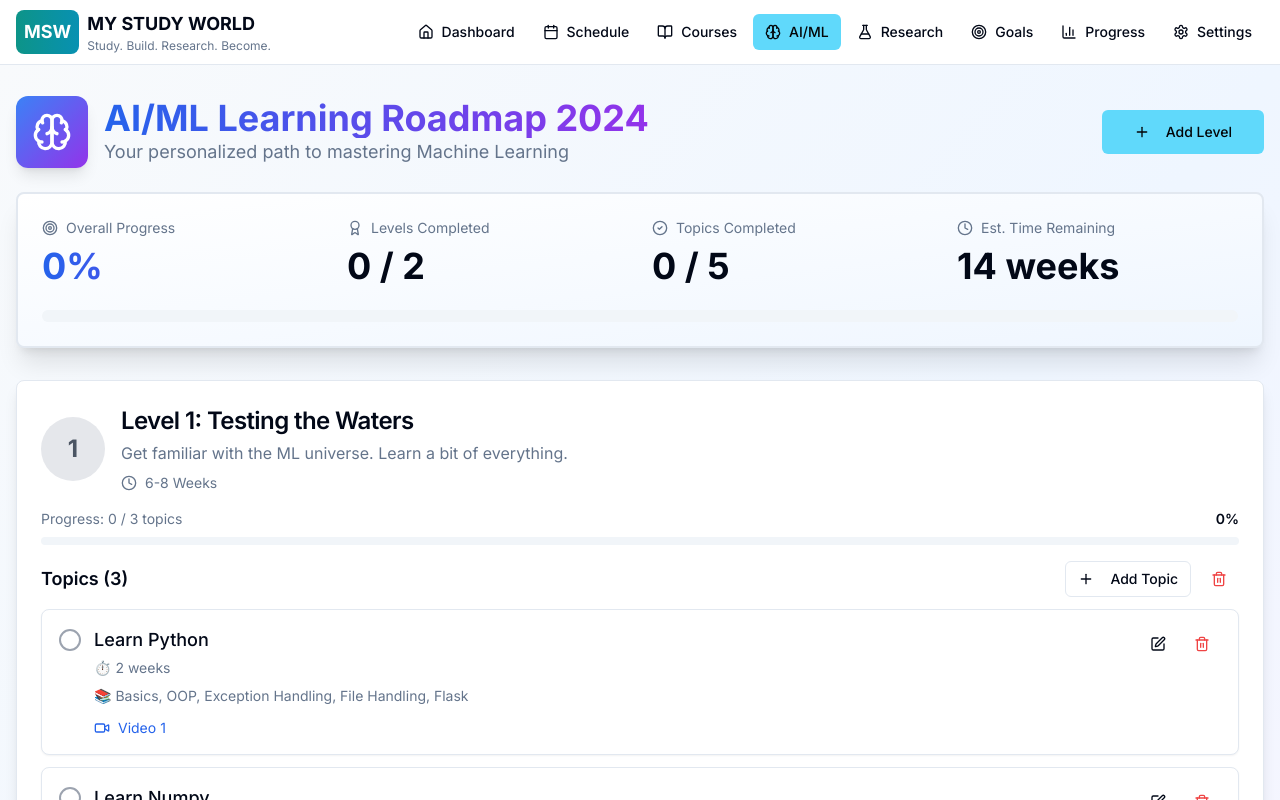
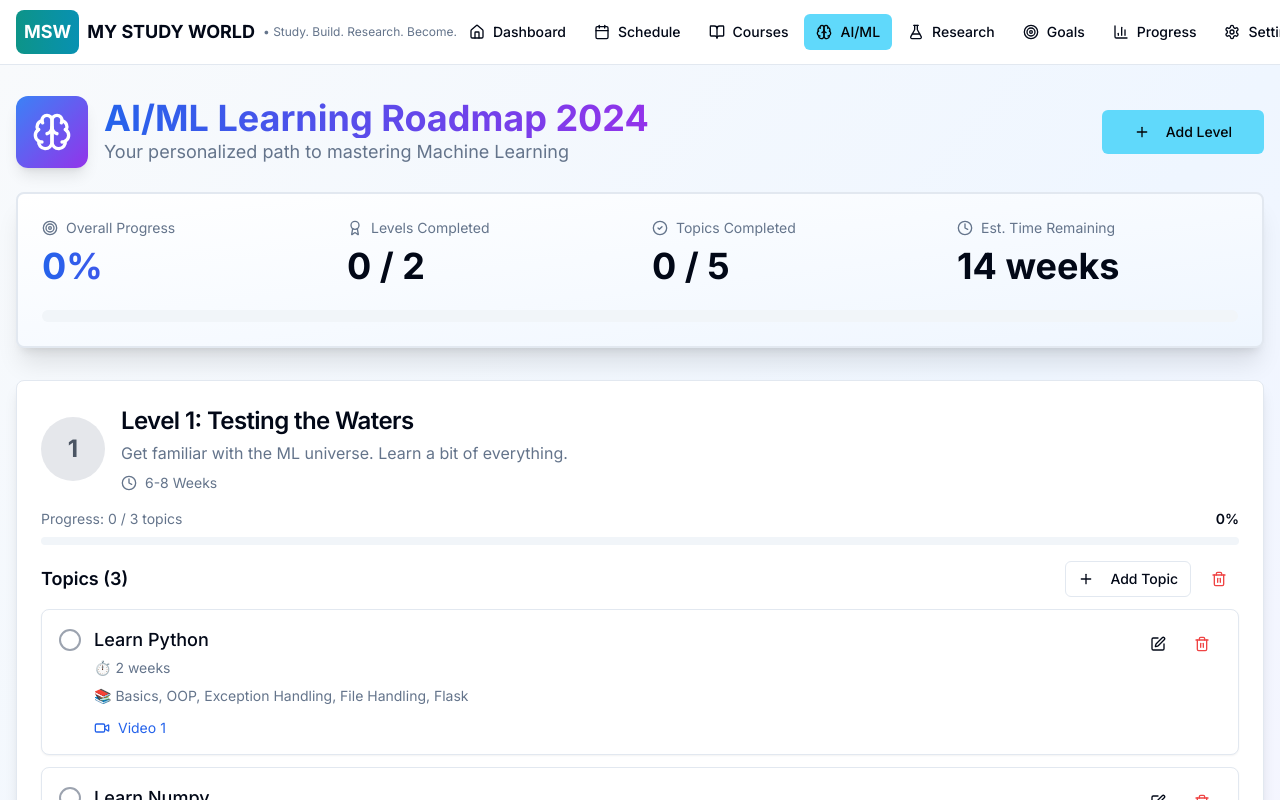
Before and after one commit to alshawon359/My_Study_World, a Next.js app: page /ai-roadmap in a window 1280 px wide. Shown: the top 800 px of the page. Built offline with nearby package versions, Linux system fonts and the light colour scheme.

Commit message:
Fix navbar: Display MSW and tagline in single line with bullet separator

```diff
--- a/components/navigation.tsx
+++ b/components/navigation.tsx
@@ -43,10 +43,10 @@ export function Navigation() {
               <div className="bg-gradient-to-r from-teal-600 to-cyan-600 rounded-lg p-2">
                 <span className="text-white font-bold text-lg">MSW</span>
               </div>
-              <div>
-                <div className="font-bold text-lg">MY STUDY WORLD</div>
-                <div className="text-xs text-muted-foreground">
-                  Study. Build. Research. Become.
+              <div className="flex items-center gap-2">
+                <div className="font-bold text-lg whitespace-nowrap">MY STUDY WORLD</div>
+                <div className="text-xs text-muted-foreground whitespace-nowrap hidden sm:block">
+                  • Study. Build. Research. Become.
                 </div>
               </div>
             </Link>
```
